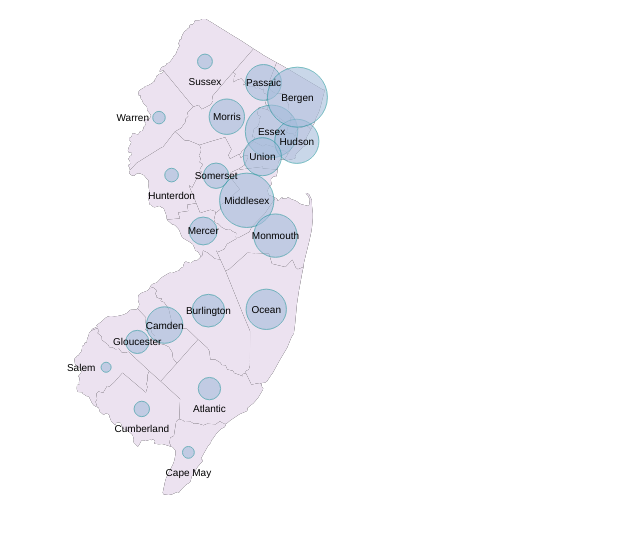
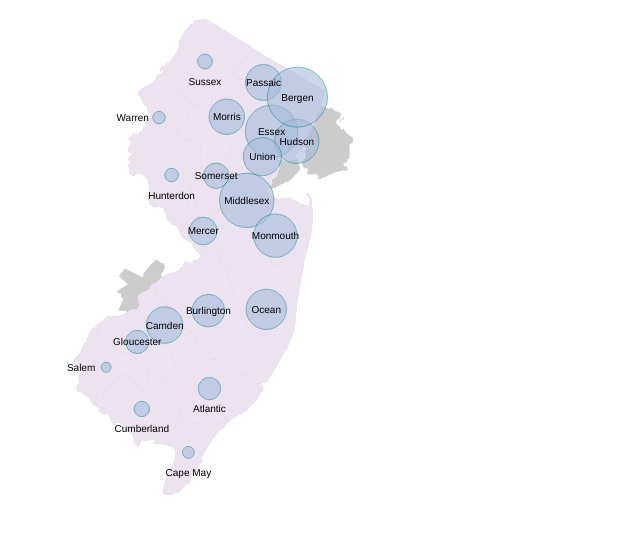
Before and after one commit to anyonecancode/nj_county_pops, a plain HTML site: page index.html in a window 1280 px wide. Shown: the part 61-594 px from the top of the page, without its empty margins (0-640 px from the left). Drawn offline with Linux system fonts and the light colour scheme.

Commit message:
with philly and nyc

```diff
--- a/index.html
+++ b/index.html
@@ -21,6 +21,11 @@
     font-size: 10px;
     alignment-baseline: central;
   }
+
+  path {
+    fill: #ccc;
+  }
+
   </style>
 </head>
 <body>
@@ -43,15 +48,26 @@
 
   var path = d3.geo.path().projection(projection);
 
-  d3.json('nj.json', function(err, nj) {
+  d3.json('nj.json', function(err, data) {
     if (err) {return console.error(err);}
 
-    var counties = topojson.feature(nj, nj.objects.counties),
-      geodata = topojson.feature(nj, nj.objects.counties).features,
+    var counties = topojson.feature(data, data.objects.nj),
+      geodata = topojson.feature(data, data.objects.nj).features,
       popList = geodata.map(function(item) {return item['properties'].population;})
       maxPop = d3.max(popList),
       minPop = d3.min(popList),
       popScale = d3.scale.linear().domain([minPop, maxPop]).range([5,30]);
+
+    var nyc = topojson.feature(data, data.objects.nyc),
+      philly = topojson.feature(data, data.objects.philly);
+
+    svg.append('path')
+      .datum(nyc)
+      .attr('d', path);
+
+    svg.append('path')
+      .datum(philly)
+      .attr('d', path);
 
     svg.append('path')
       .datum(counties)
```
Also changed, not shown: nj.json (+1 -1 lines).
